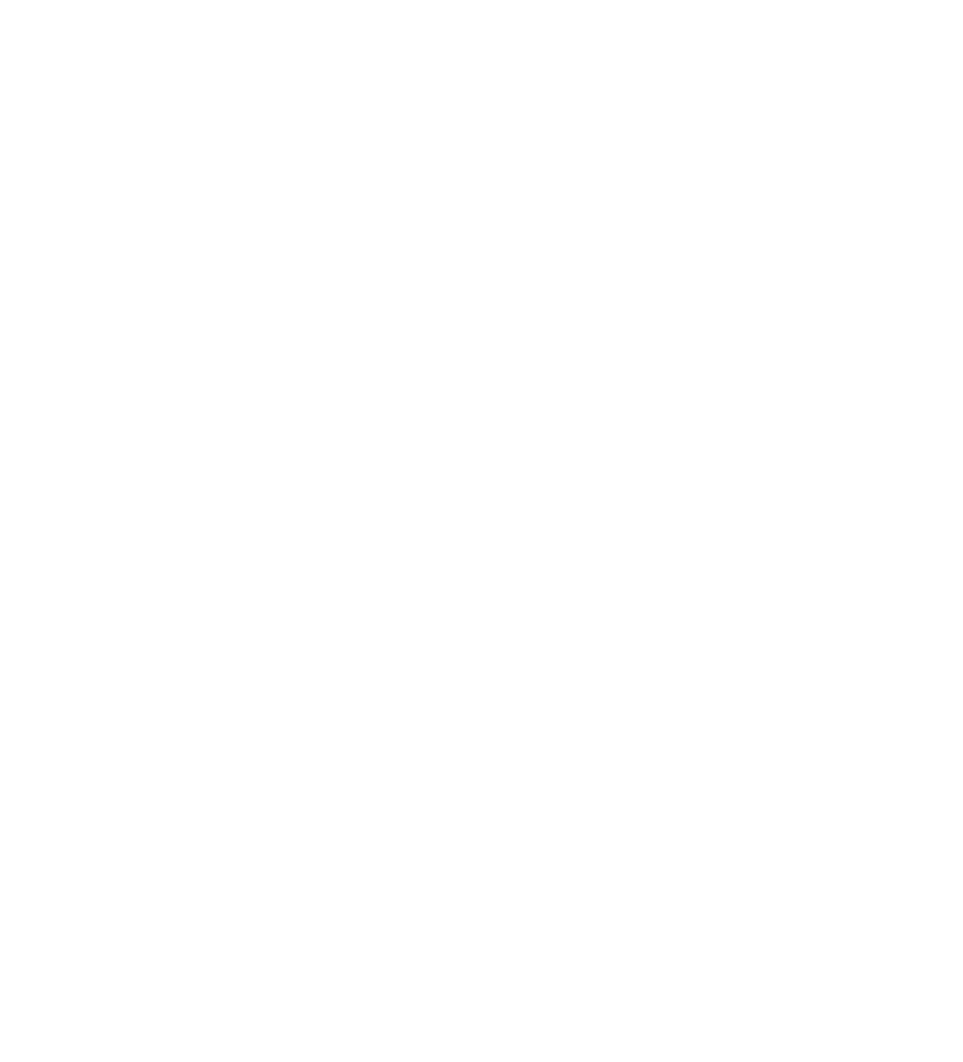
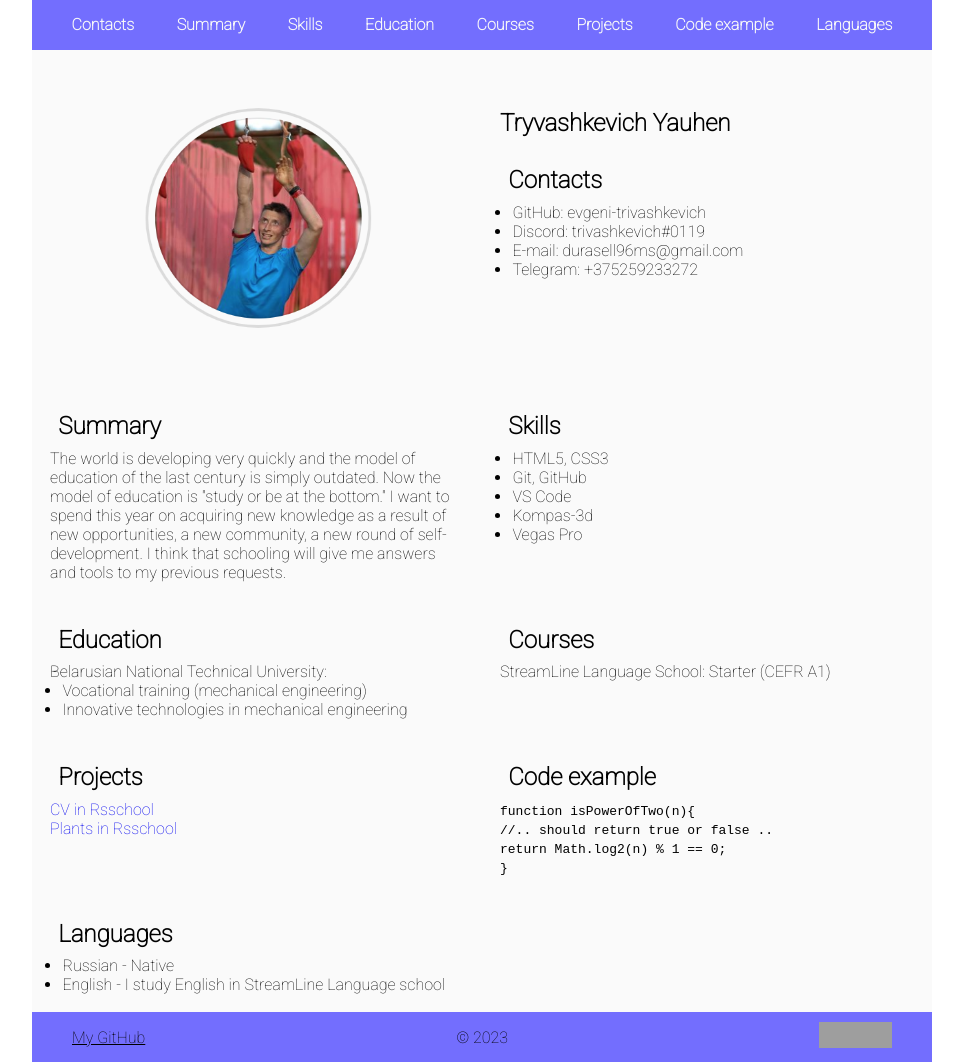
Before and after one commit to evgeni-trivashkevich/rsschool-cv, a plain HTML site: page index.html in a window 1280 px wide. Shown: the whole page, without its empty margins (158-1121 px from the left). Before the commit the page ends 800 px from the top, so only its background shows below. Drawn offline with Linux system fonts and the light colour scheme; grey boxes are pictures that could not be loaded; a web font is replaced by a local one.

Commit message:
feat: add basic page layout

```diff
--- a/index.html
+++ b/index.html
@@ -1,12 +1,131 @@
 <!DOCTYPE html>
+
 <html lang="en">
 <head>
-    <meta charset="UTF-8">
-    <meta http-equiv="X-UA-Compatible" content="IE=edge">
-    <meta name="viewport" content="width=device-width, initial-scale=1.0">
-    <title>Document</title>
+  <meta charset="UTF-8">
+  <meta http-equiv="X-UA-Compatible" content="IE=edge">
+  <meta name="viewport" content="width=device-width, initial-scale=1.0">
+  <title>CV "Tryvashkevich Yauhen"</title>
+  <link rel="icon" href="assets/favicon.ico">
+  <link rel="preconnect" href="https://fonts.googleapis.com">
+  <link rel="preconnect" href="https://fonts.gstatic.com" crossorigin>
+  <link href="https://fonts.googleapis.com/css2?family=Kaisei+Tokumin&family=Roboto:wght@100&display=swap" rel="stylesheet">
+  <link rel="stylesheet" href="style.css">
 </head>
-<body>
+<body >
+  <header class="header">
+    <div class="container">
+      <nav class="nav">
+        <ul class="nav-list">
+          <li class="nav-item">
+            <a href="#contacts" class="nav-link">Contacts</a>
+          </li>
+          <li class="nav-item">
+            <a href="#summary" class="nav-link">Summary</a>
+          </li>
+          <li class="nav-item">
+            <a href="#skills" class="nav-link">Skills</a>
+          </li>
+          <li class="nav-item">
+            <a href="#education" class="nav-link">Education</a>
+          </li>
+          <li class="nav-item">
+            <a href="#courses" class="nav-link">Courses</a>
+          </li>
+          <li class="nav-item">
+            <a href="#projects" class="nav-link">Projects</a>
+          </li>
+          <li class="nav-item">
+            <a href="#code" class="nav-link">Code example</a>
+          </li>
+          <li class="nav-item">
+            <a href="#languages" class="nav-link">Languages</a>
+          </li>
+        </ul>
+      </nav>
+    </div>
+  </header>
+  <main class="main main-container">
+    <div class="container" >
+      <div class="section" id="profile">
+        <a href="https://www.instagram.com/evgeniitrivashkevich/" target="_blank">
+          <img class="section-profile" src="https://raw.githubusercontent.com/evgeni-trivashkevich/rsschool-cv/gh-pages/Evgeniy_Trivashkevich.png" alt="instagram_evgeniitrivashkevich" width="300" height="300">
+        </a>
+      </div>
+      <section class="section section-contacts" id="contacts">
+        <h1 class="section-title">Tryvashkevich Yauhen</h1>
+        <h2 class="section-title">Contacts</h2>
+        <ul class="list">
+          <li>GitHub: evgeni-trivashkevich</li>
+          <li>Discord: trivashkevich#0119</li>
+          <li>E-mail: durasell96ms@gmail.com</li>
+          <li>Telegram: +375259233272</li>
+        </ul>
+      </section>
+      <section class="section" id="summary">
+        <h2 class="section-title">Summary</h2>
+          <p>The world is developing very quickly and the model of education of the last century is simply outdated. Now the model of education is "study or be at the bottom." I want to spend this year on acquiring new knowledge as a result of new opportunities, a new community, a new round of self-development. I think that schooling will give me answers and tools to my previous requests.
+          </p>
+      </section>
+      <section class="section" id="skills">
+        <h2 class="section-title">Skills</h2>
+        <ul class="list">
+          <li>HTML5, CSS3</li>
+          <li>Git, GitHub</li>
+          <li>VS Code</li>
+          <li>Kompas-3d</li>
+          <li>Vegas Pro</li>
+        </ul>
+      </section>
+      <section class="section" id="education">
+        <h2 class="section-title">Education</h2>
+        <p>Belarusian National Technical University:</p>
+        <ul class="list">
+          <li>Vocational training (mechanical engineering)</li>
+          <li>Innovative technologies in mechanical engineering</li>
+        </ul>
+      </section>
+      <section class="section" id="courses">
+        <h2 class="section-title">Courses</h2>
+        <p>StreamLine Language School: Starter (CEFR A1)</p>
+      </section>
+      <section class="section" id="projects">
+        <h2 class="section-title">Projects</h2>
+        <a class="main-section-projects" href="https://evgeni-trivashkevich.github.io/rsschool-cv/">
+          <p>CV in Rsschool</p>
+        </a>
+        <a class="main-section-projects" href="https://rolling-scopes-school.github.io/evgeni-trivashkevich-JSFEPRESCHOOL2022Q4/plants/">
+            <p>Plants in Rsschool</p>
+          </a>
+      </section>
+      <section class="section" id="code">
+        <h2 class="section-title">Code example</h2>
+        <p><code>function isPowerOfTwo(n){<Br>
+            //.. should return true or false ..<Br>
+             return Math.log2(n) % 1 == 0;<Br>
+          }</code></p>
+      </section>
+      <section class="section" id="languages">
+        <h2 class="section-title">Languages</h2>
+        <ul class="list">
+            <li>Russian - Native</li>
+            <li>English - I study English in StreamLine Language school</li>
+        </ul>
+      </section>
+    </div>
+  </main>
+  <footer class="footer">
+    <div class="container-footer">
+      <a class="my-github" href="https://github.com/evgeni-trivashkevich">
+        <!-- <img class="github-icon" src="http://neareal.com/wp-content/uploads/GitHub_Log-840x473.png" alt="Github Icon" width="26" height="26"> -->
+        <p>My GitHub</p>
+      </a>
+      <p>© 2023</p>
+      <a href="https://rs.school/js-stage0/">
+        <img src="https://sun9-29.userapi.com/impg/EOjDAtXt9d7jGbN4cxOy9oIFMxHqFSbNfp-VJA/3kBXuuOxMwU.jpg?size=609x299&quality=96&sign=b5dfce1996a627b1d6cdbc3ad6b53851&type=album" alt="Rsschool Icon" width="73" height="26">
+      </a>
+    </div>
+  </footer>
+</body>
 
-</body>
 </html>
--- a/style.css
+++ b/style.css
@@ -0,0 +1,137 @@
+* {
+    margin: 0;
+    padding: 0;
+    box-sizing: border-box;
+  }
+
+  html {
+    scroll-behavior: smooth;
+  }
+
+  body {
+    max-width: 900px;
+    min-width: 300px;
+    margin: 0 auto;
+    height: 100%;
+    font-family: 'Kaisei Tokumin', serif;
+    font-family: 'Roboto', sans-serif;
+    display: flex;
+    flex-direction: column;
+    justify-content: space-between;
+    background-color: rgb(255, 255, 255);
+  }
+
+  .header {
+    width: 900px;
+    position: fixed;
+    background: #736efe;
+    justify-content: center;
+  }
+
+  h1 {
+    padding-bottom: 5%;
+    padding-top: 10%;
+  }
+
+  h2 {
+    padding-left: 10px;
+    padding: 2%;
+  }
+
+  .nav-list {
+    display: flex;
+    width: 900px;
+    justify-content: space-evenly;
+    align-items: center;
+    list-style: none;
+  }
+  .section-contacts {
+    padding-top: 20px;
+  }
+
+  .section-profile {
+    display: block;
+    margin-left: auto;
+    margin-right: auto;
+    padding-top: none;
+  }
+
+   .nav-link {
+    color: rgb(248, 248, 248);
+    width: 10px;
+    padding: 0 3px;
+    line-height: 50px;
+    text-decoration: none;
+    transition: .3s;
+    font-weight: bold;
+   }
+
+   .section-item a {
+    color: #829985;
+    text-decoration: none;
+    transition: color 0.5s;
+  }
+
+  .list {
+    padding-left: 3%;
+  }
+
+  .wrapper {
+    position: relative;
+    min-height: 100%;
+  }
+
+  .content {
+    padding-bottom: 90px;
+  }
+
+  .container {
+    display: flex;
+    flex-wrap: wrap;
+    max-width: 900px;
+    margin: 0 auto;
+  }
+
+  .main-container {
+    display: flex;
+    flex-wrap: wrap;
+    padding-top: 50px;
+    background-color: rgb(250, 250, 250);
+  }
+  .section {
+    width: 50%;
+    padding: 2%;
+  }
+
+  @media (max-width: 768px) {
+    .section {
+      width: 100%;
+    }
+  }
+
+  @import url('https://fonts.googleapis.com/css2?family=Kaisei+Tokumin&family=Roboto:wght@100&display=swap');
+
+  .container-footer {
+    display: flex;
+    left: 0;
+    bottom: 0;
+    width: 900px;
+    height: 50px;
+    padding: 8px 40px;
+    justify-content: space-between;
+    align-items: center;
+    background: #736efe;
+  }
+
+  .main-section-projects {
+    text-decoration: none;
+  }
+
+  .my-github {
+    display: flex;
+    color: rgb(0, 0, 0);
+  }
+
+  .github-icon {
+    padding-right: 10px;
+  }
```
Also changed, not shown: 1 other file.
